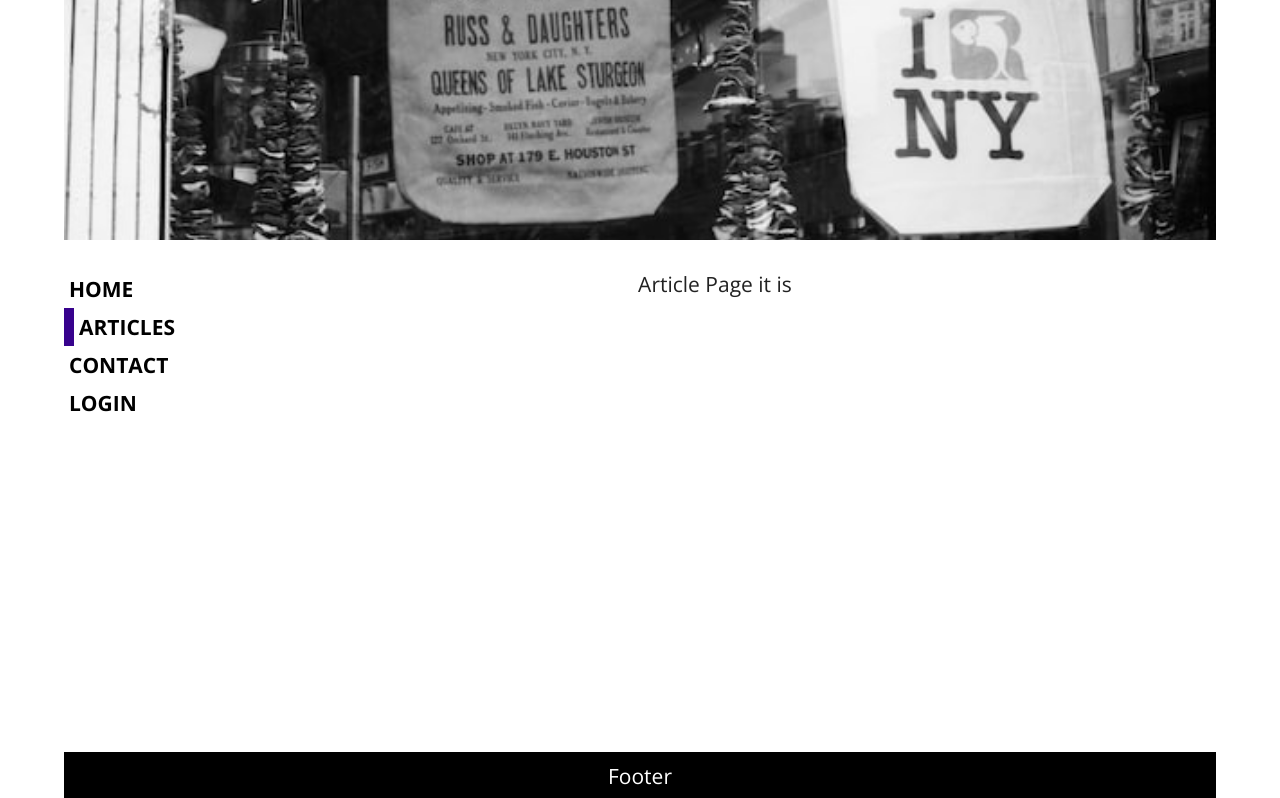
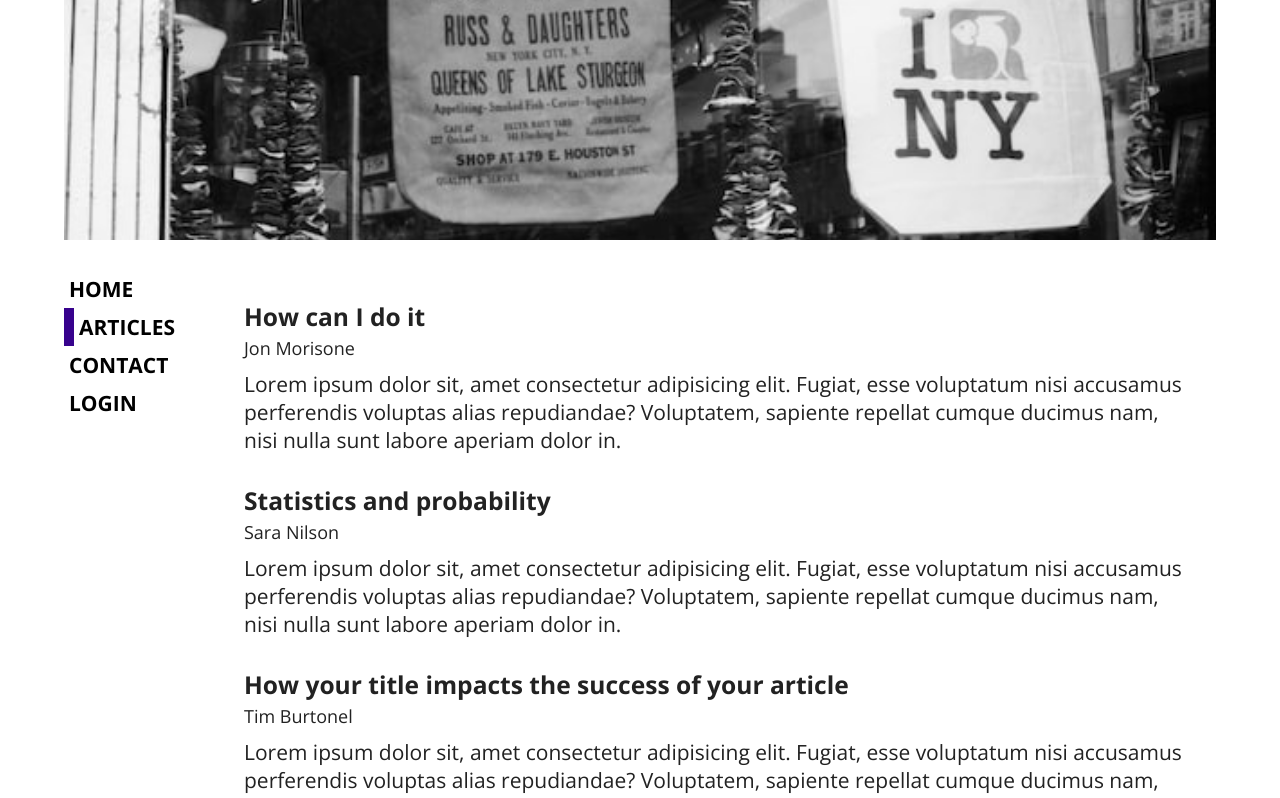
Before and after one commit to ArekeL/SPA_react_router, a React (Create React App) app: page /articles in a window 1280 px wide. Shown: the top 798 px of the page. Built offline with nearby package versions, Linux system fonts and the light colour scheme.

Commit message:
Adding and handling a list of articles

```diff
--- /dev/null
+++ b/src/components/Article.js
@@ -0,0 +1,28 @@
+const Article = ({ title, autor, text }) => {
+	const styles = {
+		margin: 30,
+		textAlign: "left",
+	};
+
+	return (
+		<article style={styles}>
+			<h3
+				style={{
+					marginBottom: 3,
+				}}>
+				{title}
+			</h3>
+			<span
+				style={{
+					display: "block",
+					marginBottom: 10,
+					fontSize: 18,
+				}}>
+				{autor}
+			</span>
+			<p>{text}</p>
+		</article>
+	);
+};
+
+export default Article;
--- a/src/pages/ArticlesPage.js
+++ b/src/pages/ArticlesPage.js
@@ -1,5 +1,37 @@
-const ArticlesPage = () => {
-	return <div>Article Page it is</div>;
+import Article from "../components/Article";
+
+const articles = [
+	{
+		id: 1,
+		title: "How can I do it",
+		autor: "Jon Morisone",
+		text: "Lorem ipsum dolor sit, amet consectetur adipisicing elit. Fugiat, esse voluptatum nisi accusamus perferendis voluptas alias repudiandae? Voluptatem, sapiente repellat cumque ducimus nam, nisi nulla sunt labore aperiam dolor in.",
+	},
+	{
+		id: 2,
+		title: "Statistics and probability",
+		autor: "Sara Nilson",
+		text: "Lorem ipsum dolor sit, amet consectetur adipisicing elit. Fugiat, esse voluptatum nisi accusamus perferendis voluptas alias repudiandae? Voluptatem, sapiente repellat cumque ducimus nam, nisi nulla sunt labore aperiam dolor in.",
+	},
+	{
+		id: 3,
+		title: "How your title impacts the success of your article",
+		autor: "Tim Burtonel",
+		text: "Lorem ipsum dolor sit, amet consectetur adipisicing elit. Fugiat, esse voluptatum nisi accusamus perferendis voluptas alias repudiandae? Voluptatem, sapiente repellat cumque ducimus nam, nisi nulla sunt labore aperiam dolor in.",
+	},
+	{
+		id: 4,
+		title: "What is Motivation?",
+		autor: "Mike Weve",
+		text: "Lorem ipsum dolor sit, amet consectetur adipisicing elit. Fugiat, esse voluptatum nisi accusamus perferendis voluptas alias repudiandae? Voluptatem, sapiente repellat cumque ducimus nam, nisi nulla sunt labore aperiam dolor in.",
+	},
+];
+
+const ArticlePage = () => {
+	const artList = articles.map((article) => (
+		<Article key={article.id} {...article} />
+	));
+	return <div className='home'>{artList}</div>;
 };
 
-export default ArticlesPage;
+export default ArticlePage;
--- a/src/styles/App.css
+++ b/src/styles/App.css
@@ -11,7 +11,7 @@
 }
 
 header {
-	flex-basis: 30vh;
+	min-height: 30vh;
 	position: relative;
 	overflow: hidden;
 }
@@ -34,7 +34,6 @@
 	main .page {
 		flex-grow: 1;
 		margin-top: 20px;
-		min-height: 200px;
 	}
 }
 @media (min-width: 971px) {
```
